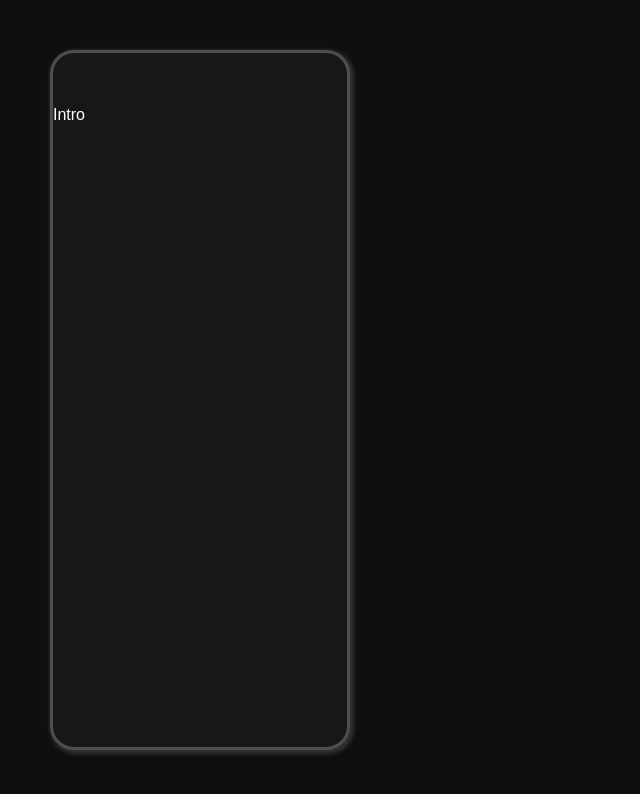
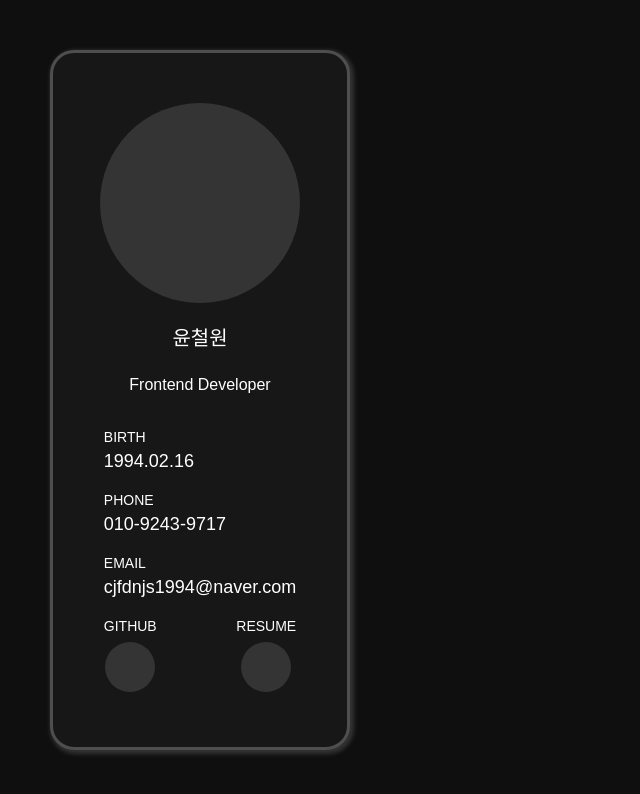
Before and after one commit to DevWonny/portfolio_new, a Next.js app: page / in a window 1280 px wide. Shown: the top 794 px of the page, without its empty margins (0-640 px from the left). Built offline with nearby package versions, Linux system fonts and the light colour scheme.

Commit message:
Introduce Publishing End'

```diff
--- a/app/components/introduce.tsx
+++ b/app/components/introduce.tsx
@@ -4,5 +4,45 @@
 import "@/styles/components/introduce.scss";
 
 export default function Introduce() {
-  return <div className="introduce-wrap">Intro</div>;
+  return (
+    <div className="introduce-wrap flex flex-col items-center">
+      <div className="profile-container flex flex-col items-center">
+        <div className="profile-picture"></div>
+        <p className="profile-name">윤철원</p>
+        <p className="profile-category">Frontend Developer</p>
+      </div>
+
+      <div className="bot-container flex flex-col">
+        <div className="birth-container">
+          <p className="label">BIRTH</p>
+          <p className="content">1994.02.16</p>
+        </div>
+
+        <div className="phone-container">
+          <p className="label">PHONE</p>
+          <p className="content">010-9243-9717</p>
+        </div>
+
+        <div className="email-container">
+          <p className="label">EMAIL</p>
+          {/* 클릭 시 복사 */}
+          <p className="content">cjfdnjs1994@naver.com</p>
+        </div>
+
+        <div className="etc-container flex justify-between">
+          <div className="git-container flex flex-col items-center">
+            <p className="label">GITHUB</p>
+            <div className="icon">
+              {/* 아이콘 넣기. 클릭시 해당 페이지 새창 오픈 */}
+            </div>
+          </div>
+
+          <div className="resume-container flex flex-col items-center">
+            <p className="label">RESUME</p>
+            <div className="icon">{/* 아이콘 넣기. 클릭시 다운로드 */}</div>
+          </div>
+        </div>
+      </div>
+    </div>
+  );
 }
--- a/styles/components/introduce.scss
+++ b/styles/components/introduce.scss
@@ -9,4 +9,58 @@ div.introduce-wrap {
   box-shadow: 2px 2px 4px 2px rgba(#fff, 0.15);
   overflow: hidden;
   padding: 50px 0;
+  gap: 30px;
+
+  div.profile-container {
+    gap: 20px;
+    div.profile-picture {
+      width: 200px;
+      height: 200px;
+      border-radius: 50%;
+      overflow: hidden;
+      background-color: $bg-third;
+    }
+    p.profile-name {
+      // font-size: 25px;
+      font-size: 20px;
+    }
+
+    p.profile-category {
+      // font-size: 20px;
+      font-size: 16px;
+    }
+  }
+
+  div.bot-container {
+    gap: 15px;
+    div.birth-container,
+    div.phone-container,
+    div.email-container {
+      gap: 5px;
+      p.label {
+        font-size: 14px;
+      }
+      p.content {
+        font-size: 18px;
+      }
+    }
+
+    div.etc-container {
+      p.label {
+        font-size: 14px;
+      }
+      div.git-container,
+      div.resume-container {
+        gap: 5px;
+      }
+      div.icon {
+        width: 50px;
+        height: 50px;
+        border-radius: 50%;
+        background-color: $bg-third;
+        overflow: hidden;
+        cursor: pointer;
+      }
+    }
+  }
 }
```
